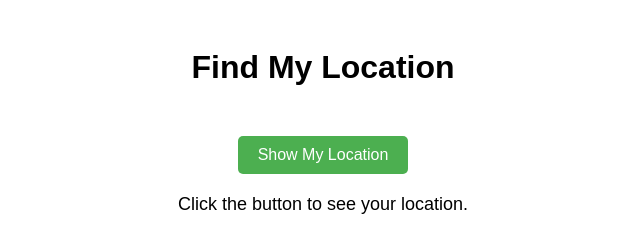
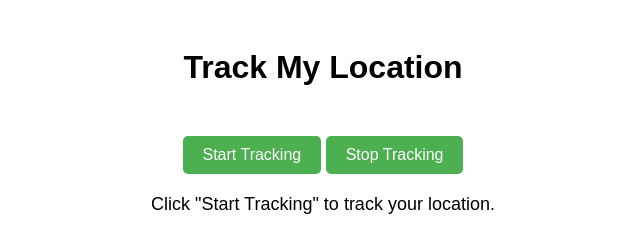
Before and after one commit to sim-codes/GetLocation, a plain HTML site: page index.html in a window 1280 px wide. Shown: the whole page, without its empty margins (317-957 px from the left). Drawn offline with Linux system fonts and the light colour scheme.

Commit message:
Rename and update location tracking functionality in index.html

```diff
--- a/index.html
+++ b/index.html
@@ -3,7 +3,7 @@
 <head>
     <meta charset="UTF-8">
     <meta name="viewport" content="width=device-width, initial-scale=1.0">
-    <title>Show My Location</title>
+    <title>Track My Location</title>
     <style>
         body {
             font-family: Arial, sans-serif;
@@ -36,18 +36,21 @@
     </style>
 </head>
 <body>
-    <h1>Find My Location</h1>
+    <h1>Track My Location</h1>
     <div class="container">
-        <button class="button" onclick="getLocation()">Show My Location</button>
-        <div class="output" id="location-output">Click the button to see your location.</div>
+        <button class="button" onclick="startTracking()">Start Tracking</button>
+        <button class="button" onclick="stopTracking()">Stop Tracking</button>
+        <div class="output" id="location-output">Click "Start Tracking" to track your location.</div>
     </div>
 
     <script>
-        function getLocation() {
+        let watchId;
+
+        function startTracking() {
             const output = document.getElementById('location-output');
 
             if (navigator.geolocation) {
-                navigator.geolocation.getCurrentPosition(
+                watchId = navigator.geolocation.watchPosition(
                     (position) => {
                         const latitude = position.coords.latitude;
                         const longitude = position.coords.longitude;
@@ -62,6 +65,13 @@
                 output.innerHTML = "Geolocation is not supported by your browser.";
             }
         }
+
+        function stopTracking() {
+            if (watchId) {
+                navigator.geolocation.clearWatch(watchId);
+                document.getElementById('location-output').innerHTML = "Tracking stopped.";
+            }
+        }
     </script>
 </body>
 </html>
```
